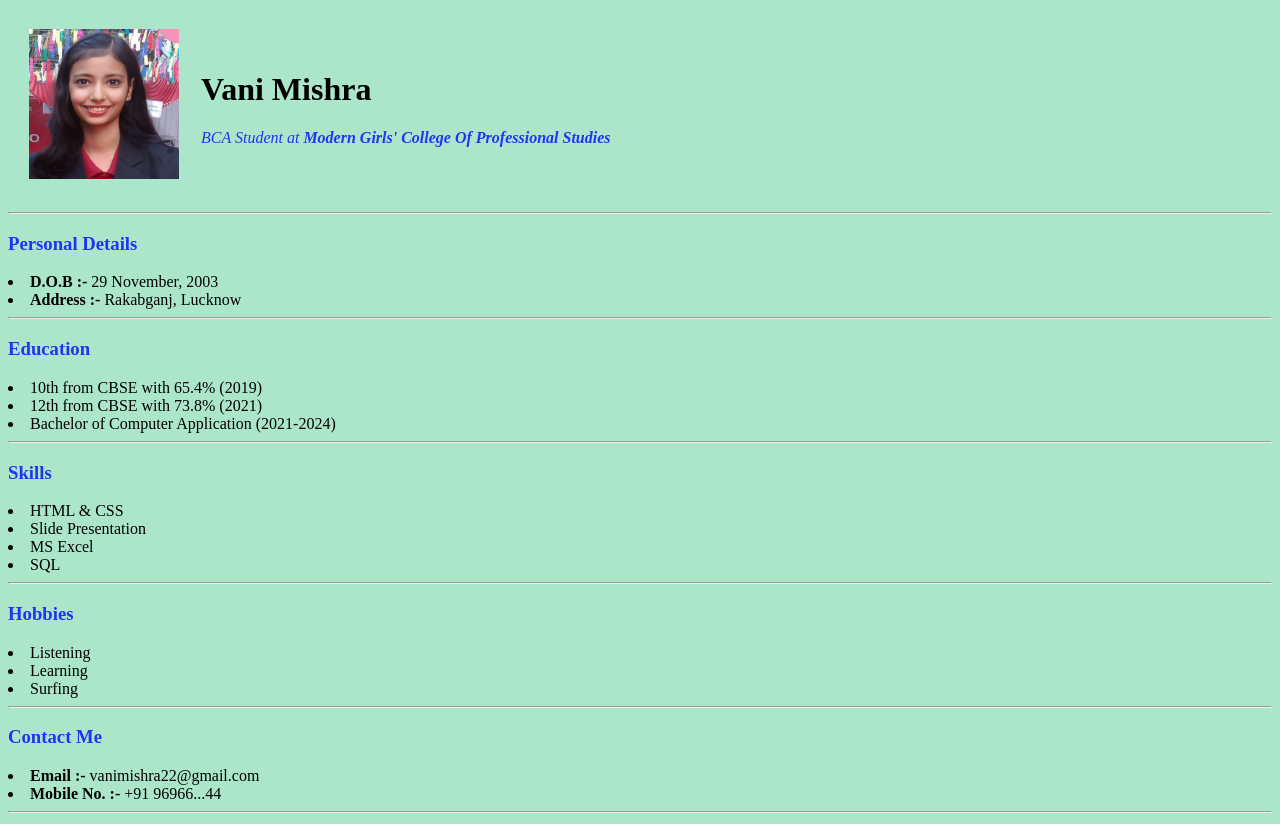
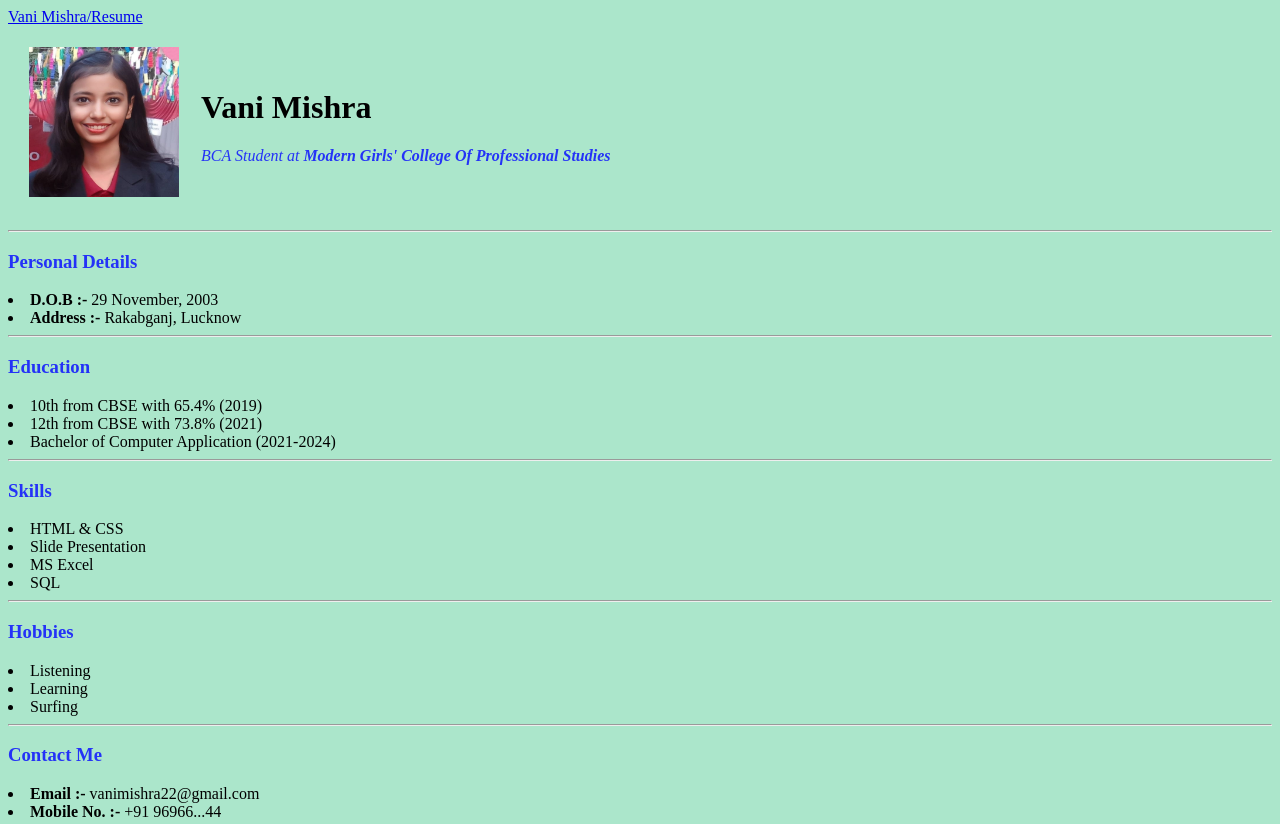
Before and after one commit to VaniMishra22/Resume, a plain HTML site: page index.html in a window 1280 px wide. Shown: the top 824 px of the page. Drawn offline with Linux system fonts and the light colour scheme.

Commit message:
Update index.html

```diff
--- a/index.html
+++ b/index.html
@@ -6,6 +6,7 @@
         <meta name="viewport" content="width=device-width, initial-scale=1.0">
         <title>Vani Mishra/Resume</title>
         <link rel="stylesheet" href="https://cdnjs.cloudflare.com/ajax/libs/font-awesome/4.7.0/css/font-awesome.min.css">
+<a href="https://www.vanimishra/resume.com">Vani Mishra/Resume</a>
         <style>
             h3{
                 color: #2432f7;
```
